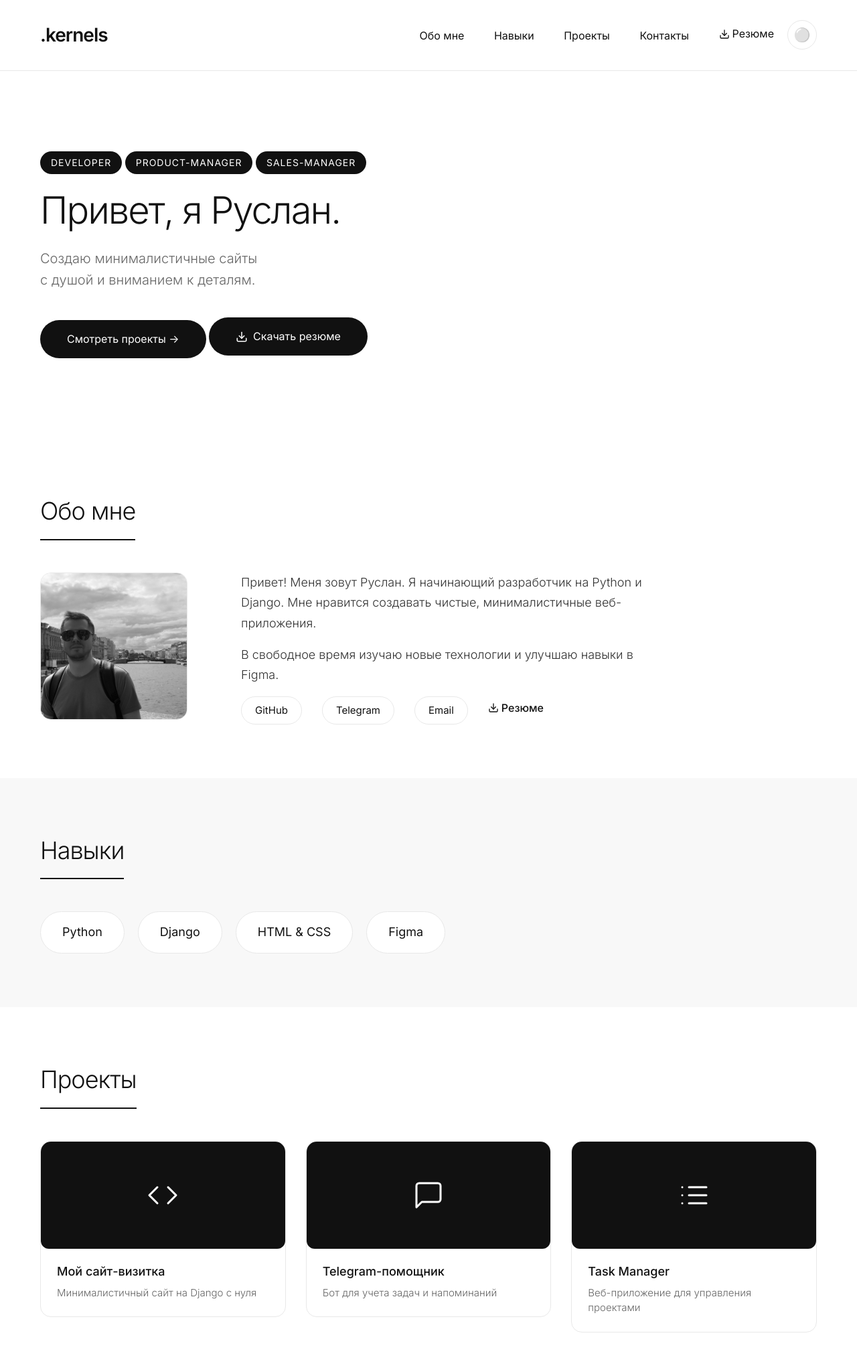
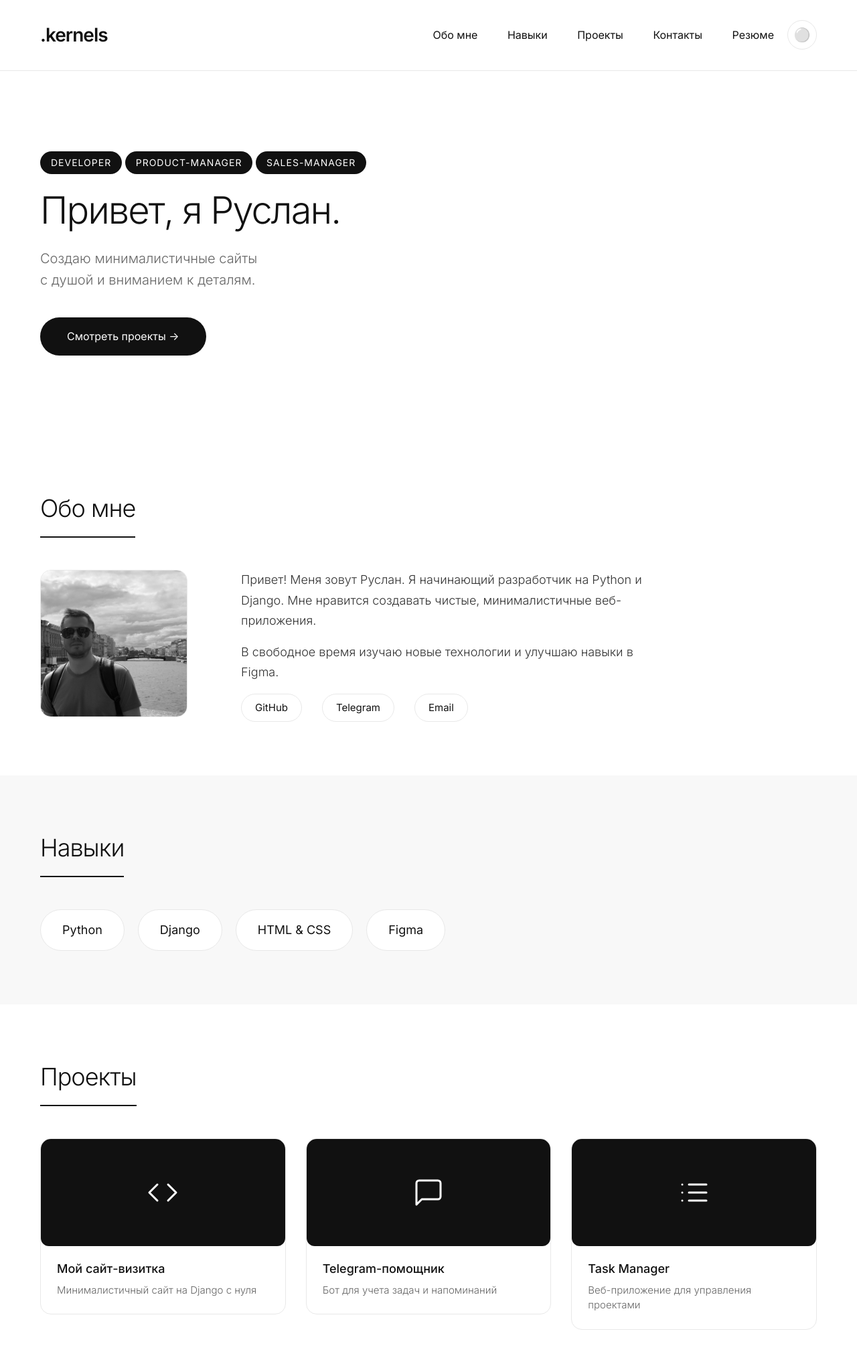
Before and after one commit to Kernelsss/Myportfolio, a Django app: page / in a window 1280 px wide. Shown: the top 2049 px of the page at 67% size. Run offline with Django 5.2, Linux system fonts and the light colour scheme; data comes from the database, SQL or seed files in the repository.

Commit message:
Убраны дублирующие кнопки резюме, оставлена ссылка в меню

```diff
--- a/portfolio/templates/portfolio/base.html
+++ b/portfolio/templates/portfolio/base.html
@@ -46,14 +46,7 @@
                     <a href="{% url 'home' %}#skills">Навыки</a>
                     <a href="{% url 'home' %}#projects">Проекты</a>
                     <a href="{% url 'contacts' %}">Контакты</a>
-                    <a href="{% url 'resume_page' %}" style="display: inline-flex; align-items: center; gap: 4px;">
-                        <svg width="16" height="16" viewBox="0 0 24 24" fill="none" stroke="currentColor" stroke-width="2" stroke-linecap="round" stroke-linejoin="round">
-                            <path d="M21 15v4a2 2 0 0 1-2 2H5a2 2 0 0 1-2-2v-4"/>
-                            <polyline points="7 10 12 15 17 10"/>
-                            <line x1="12" y1="15" x2="12" y2="3"/>
-                        </svg>
-                        Резюме
-                    </a>
+                    <a href="{% url 'resume_page' %}">Резюме</a>
                 </nav>
                 <button id="theme-toggle" class="theme-toggle" onclick="toggleTheme()" aria-label="Переключить тему">
                     <span class="theme-icon">⚪️</span>
--- a/portfolio/templates/portfolio/index.html
+++ b/portfolio/templates/portfolio/index.html
@@ -17,14 +17,6 @@
                 <h1 class="animate-on-load animate-delay-1">Привет, я Руслан.</h1>
                 <p class="subtitle animate-on-load animate-delay-2">Создаю минималистичные сайты<br>с душой и вниманием к деталям.</p>
                 <a href="#projects" class="btn-primary animate-on-load animate-delay-3">Смотреть проекты →</a>
-                <a href="{% static 'portfolio/files/Resume_Ruslan.pdf' %}?v=1" download class="btn-primary" style="display: inline-flex; align-items: center; gap: 8px;">
-                    <svg width="18" height="18" viewBox="0 0 24 24" fill="none" stroke="currentColor" stroke-width="2" stroke-linecap="round" stroke-linejoin="round">
-                        <path d="M21 15v4a2 2 0 0 1-2 2H5a2 2 0 0 1-2-2v-4"/>
-                        <polyline points="7 10 12 15 17 10"/>
-                        <line x1="12" y1="15" x2="12" y2="3"/>
-                    </svg>
-                    Скачать резюме
-                </a>
         </div>
     </section>
 
@@ -48,15 +40,6 @@
                         <a href="https://github.com/Kernelsss" target="_blank" class="social-icon">GitHub</a>
                         <a href="https://t.me/shibaroy?ysclid=msitf9qqek200245457" target="_blank" class="social-icon">Telegram</a>
                         <a href="mailto:kernels@internet.ru" class="social-icon">Email</a>
-                        <!-- Кнопка скачивания резюме -->
-                        <a href="{% static 'portfolio/files/Resume_Ruslan.pdf' %}?v=1" download class="social-link" style="font-weight: 500; display: inline-flex; align-items: center; gap: 4px;">
-                            <svg width="16" height="16" viewBox="0 0 24 24" fill="none" stroke="currentColor" stroke-width="2" stroke-linecap="round" stroke-linejoin="round" style="margin-bottom: 2px;">
-                                <path d="M21 15v4a2 2 0 0 1-2 2H5a2 2 0 0 1-2-2v-4"/>
-                                <polyline points="7 10 12 15 17 10"/>
-                                <line x1="12" y1="15" x2="12" y2="3"/>
-                            </svg>
-                            Резюме
-                        </a>
                     </div>
                 </div>
             </div>
```
